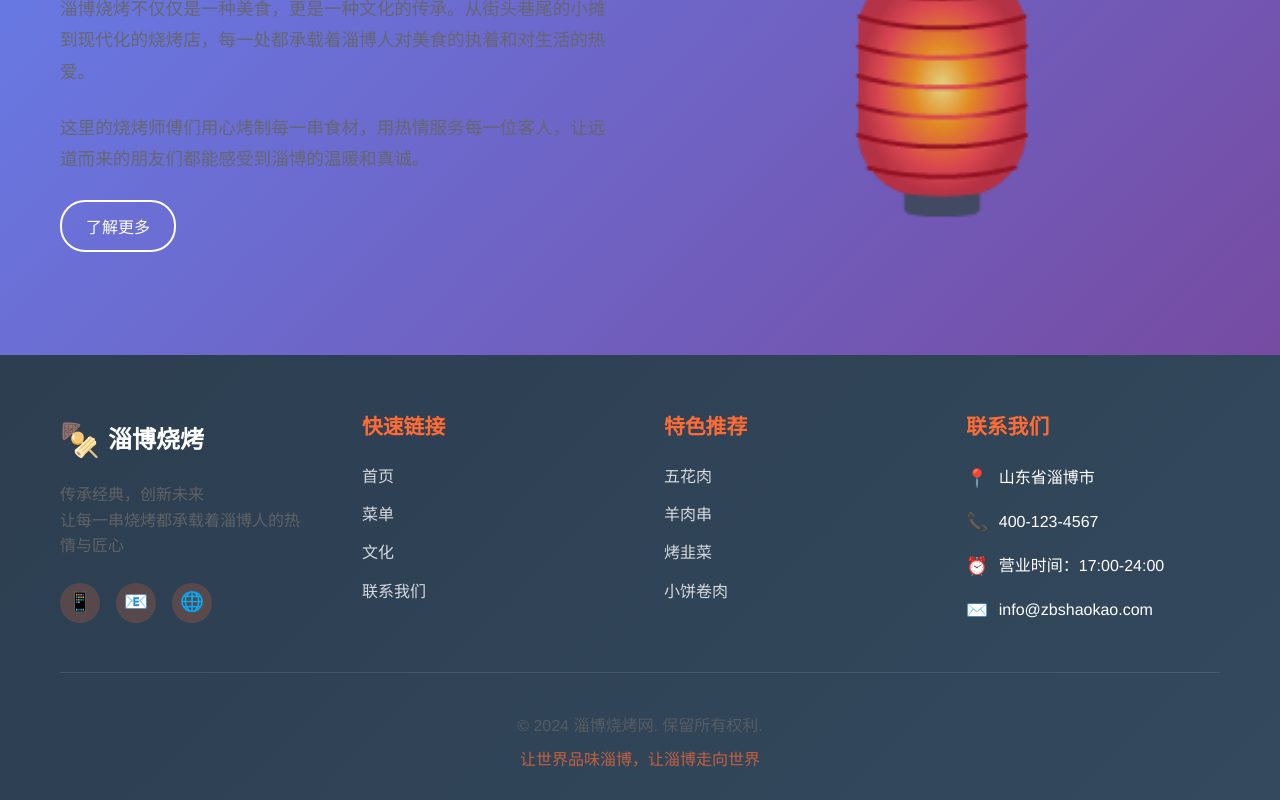
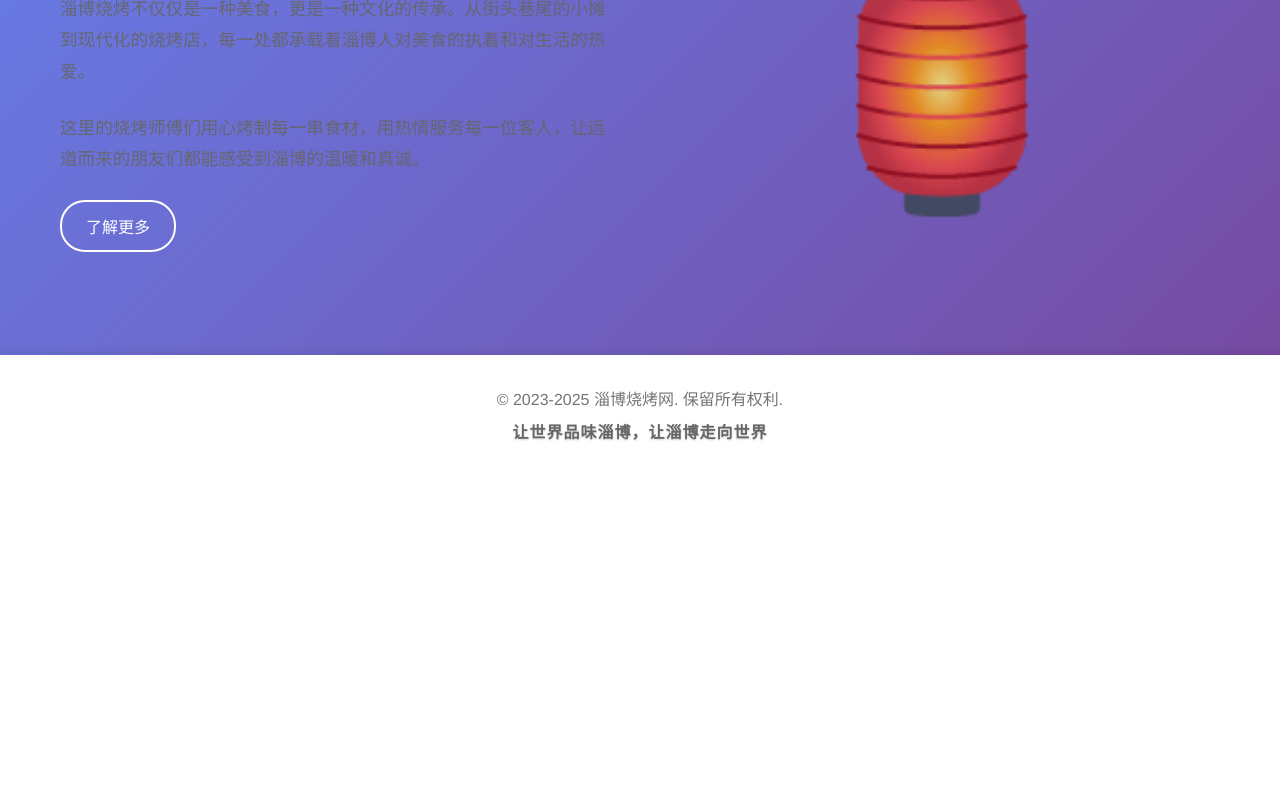
Before and after one commit to songjianvip/zbshaokao.cn, a Vue app: page / in a window 1280 px wide. Shown: the part 2011-2811 px from the top of the page. After the commit the page ends 2489 px from the top, so only its background shows below. Built offline with nearby package versions, Linux system fonts and the light colour scheme.

Commit message:
更新底部

```diff
--- a/src/App.vue
+++ b/src/App.vue
@@ -1,6 +1,5 @@
 <script setup lang="ts">
 import NavBar from './components/NavBar.vue'
-import FooterSection from './components/FooterSection.vue'
 </script>
 
 <template>
@@ -9,11 +8,58 @@ import FooterSection from './components/FooterSection.vue'
     <main class="main-content">
       <RouterView />
     </main>
-    <FooterSection />
+    <footer class="copyright-footer">
+      <div class="copyright-content">
+        <p class="copyright-text">© 2023-2025 淄博烧烤网. 保留所有权利.</p>
+        <p class="slogan-text">让世界品味淄博，让淄博走向世界</p>
+      </div>
+    </footer>
   </div>
 </template>
 
 <style>
 /* 导入全局样式 */
 @import './styles/global.css';
+
+/* 底部版权区域样式 */
+.copyright-footer {
+  background: linear-gradient(135deg, var(--primary-color), var(--secondary-color));
+  color: white;
+  text-align: center;
+  padding: var(--spacing-lg) 0;
+  margin-top: auto;
+  box-shadow: 0 -2px 10px rgba(0, 0, 0, 0.1);
+}
+
+.copyright-content {
+  max-width: 1200px;
+  margin: 0 auto;
+  padding: 0 var(--spacing-md);
+}
+
+.copyright-text {
+  font-size: var(--font-size-sm);
+  margin: 0 0 var(--spacing-xs) 0;
+  opacity: 0.9;
+  font-weight: 500;
+}
+
+.slogan-text {
+  font-size: var(--font-size-base);
+  margin: 0;
+  font-weight: 600;
+  text-shadow: 0 1px 2px rgba(0, 0, 0, 0.2);
+  letter-spacing: 1px;
+}
+
+/* 确保页面布局正确 */
+#app {
+  min-height: 100vh;
+  display: flex;
+  flex-direction: column;
+}
+
+.main-content {
+  flex: 1;
+}
 </style>
```
